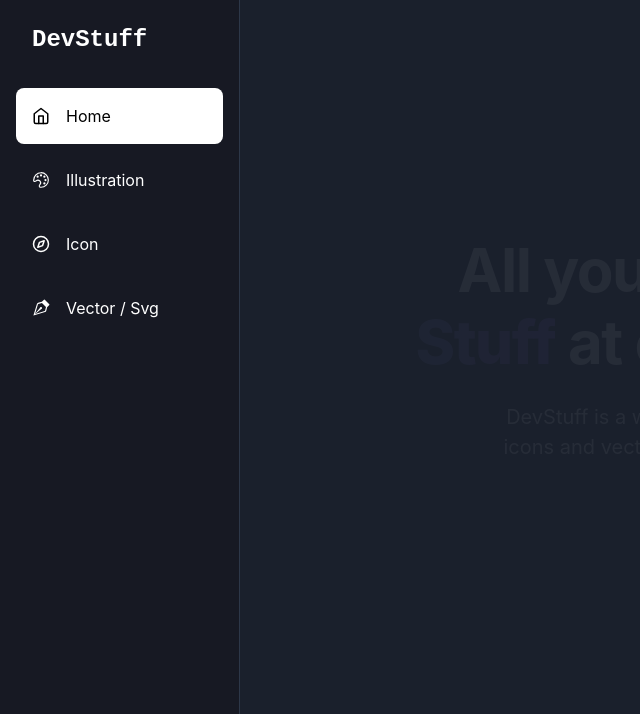
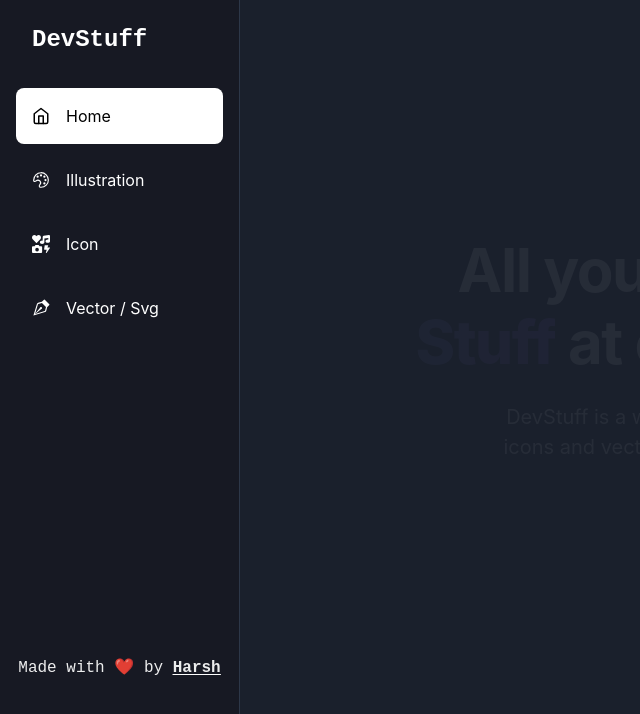
Before and after one commit to Harsh2220/DevStuff, a Next.js app: page / in a window 1280 px wide. Shown: the top 714 px of the page, without its empty margins (0-640 px from the left). Built offline with nearby package versions, Linux system fonts and the light colour scheme.

Commit message:
Sidebar content

```diff
--- a/components/Sidebar.js
+++ b/components/Sidebar.js
@@ -13,17 +13,17 @@
 import Link from 'next/link'
 import {
     FiHome,
-    FiCompass,
     FiMenu,
 } from 'react-icons/fi';
 import { BsVectorPen } from 'react-icons/bs';
 import { VscSymbolColor } from 'react-icons/vsc';
+import { FaIcons } from 'react-icons/fa'
 import { useRouter } from 'next/router';
 
 const LinkItems = [
     { name: 'Home', icon: FiHome, href: "/" },
     { name: 'Illustration', icon: VscSymbolColor, href: "/illustrations" },
-    { name: 'Icon', icon: FiCompass, href: "/icons" },
+    { name: 'Icon', icon: FaIcons, href: "/icons" },
     { name: 'Vector / Svg', icon: BsVectorPen, href: "/vectors" },
 ];
 
@@ -77,6 +77,14 @@
                     {link.name}
                 </NavItem>
             ))}
+            <Text textAlign={'center'} mt={'80'} fontFamily={'monospace'} fontSize={'md'}>Made with ❤️ by&nbsp;
+                <Text as="u" textUnderlineOffset={'2px'} fontWeight={'bold'}
+                    _hover={{
+                        textDecoration: "underline wavy"
+                    }}>
+                    <a href="https://github.com/Harsh2220" target="_blank">Harsh</a>
+                </Text>
+            </Text>
         </Box>
     );
 };
```
